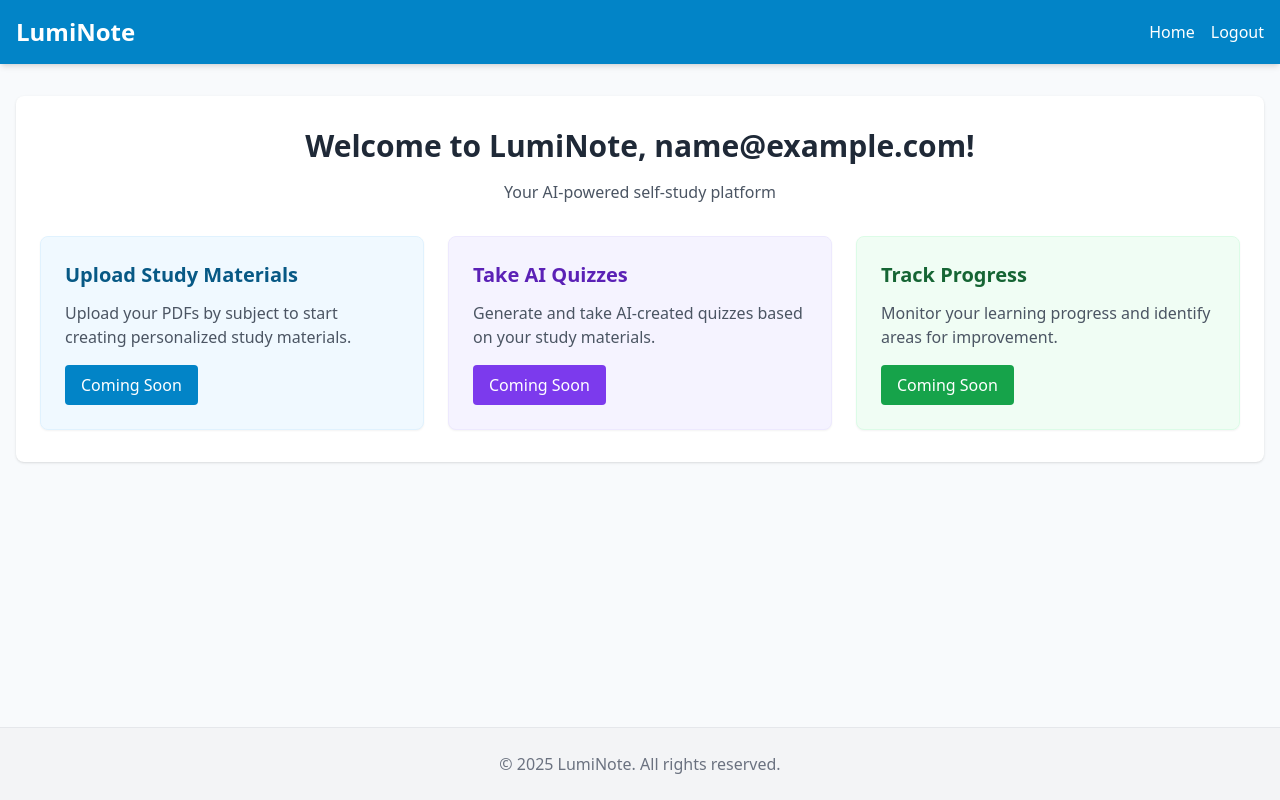
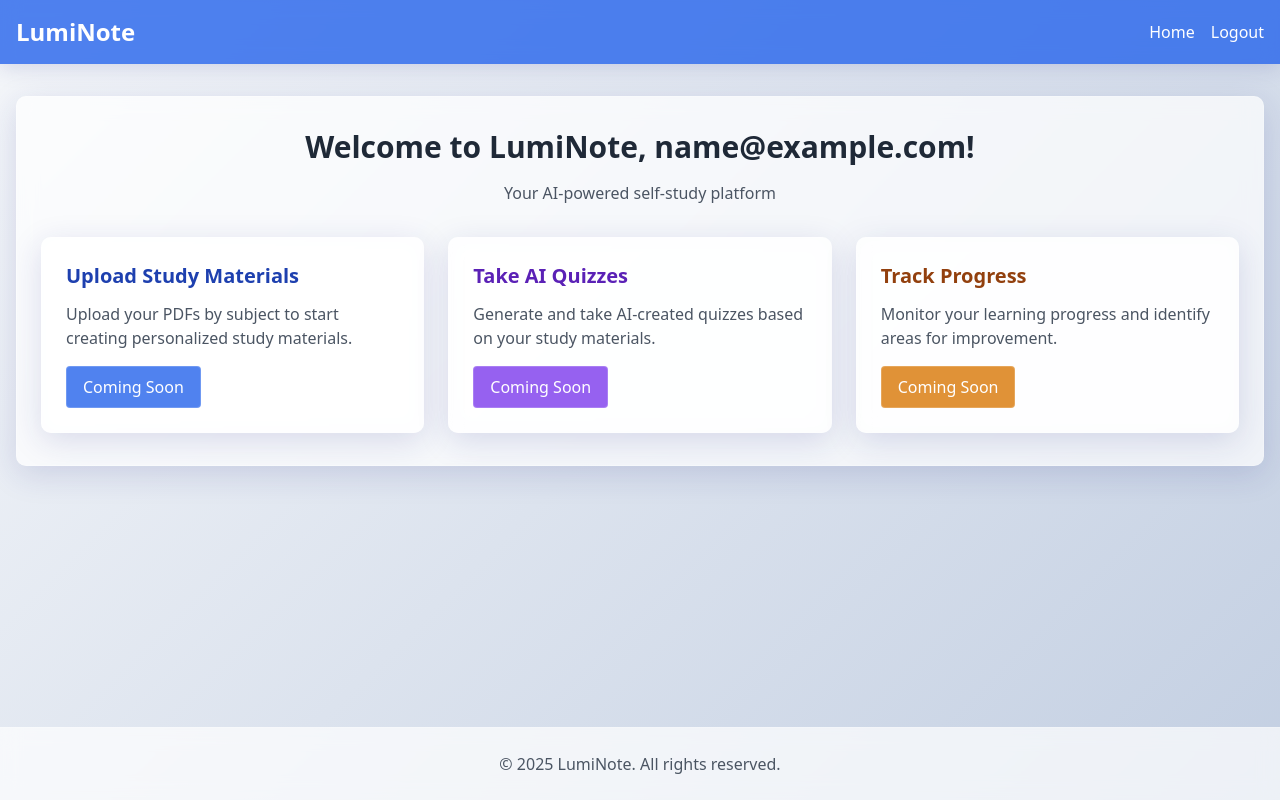
Before and after one commit to sk4ndal-commits/luminote, a Django app: page / in a window 1280 px wide. Run offline with Django 5.2, Linux system fonts and the light colour scheme; the visitor is signed in with stand-in values (Sample User, id 1); some libraries are stand-ins or nearby versions.

```diff
--- a/templates/base.html
+++ b/templates/base.html
@@ -12,16 +12,16 @@
                 extend: {
                     colors: {
                         primary: {
-                            50: '#f0f9ff',
-                            100: '#e0f2fe',
-                            200: '#bae6fd',
-                            300: '#7dd3fc',
-                            400: '#38bdf8',
-                            500: '#0ea5e9',
-                            600: '#0284c7',
-                            700: '#0369a1',
-                            800: '#075985',
-                            900: '#0c4a6e',
+                            50: '#eff6ff',
+                            100: '#dbeafe',
+                            200: '#bfdbfe',
+                            300: '#93c5fd',
+                            400: '#60a5fa',
+                            500: '#3b82f6',
+                            600: '#2563eb',
+                            700: '#1d4ed8',
+                            800: '#1e40af',
+                            900: '#1e3a8a',
                         },
                         secondary: {
                             50: '#f5f3ff',
@@ -44,28 +44,71 @@
         body {
             background-color: #f8fafc;
             color: #334155;
+            background-image: linear-gradient(135deg, #f5f7fa 0%, #c3cfe2 100%);
+        }
+
+        .glass-card {
+            background: rgba(255, 255, 255, 0.7);
+            backdrop-filter: blur(10px);
+            -webkit-backdrop-filter: blur(10px);
+            border: 1px solid rgba(255, 255, 255, 0.18);
+            box-shadow: 0 8px 32px 0 rgba(31, 38, 135, 0.15);
+            border-radius: 10px;
+            transition: all 0.3s ease;
+        }
+
+        .glass-card:hover {
+            transform: translateY(-5px);
+            box-shadow: 0 12px 40px 0 rgba(31, 38, 135, 0.25);
+        }
+
+        .glass-header {
+            background: rgba(37, 99, 235, 0.8);
+            backdrop-filter: blur(10px);
+            -webkit-backdrop-filter: blur(10px);
+            box-shadow: 0 4px 20px 0 rgba(31, 38, 135, 0.15);
+        }
+
+        .glass-footer {
+            background: rgba(255, 255, 255, 0.7);
+            backdrop-filter: blur(10px);
+            -webkit-backdrop-filter: blur(10px);
+            border-top: 1px solid rgba(255, 255, 255, 0.18);
+        }
+
+        .glass-button {
+            background: rgba(37, 99, 235, 0.8);
+            backdrop-filter: blur(4px);
+            -webkit-backdrop-filter: blur(4px);
+            border: 1px solid rgba(255, 255, 255, 0.18);
+            transition: all 0.3s ease;
+        }
+
+        .glass-button:hover {
+            background: rgba(29, 78, 216, 0.9);
+            transform: translateY(-2px);
         }
     </style>
 </head>
 <body>
     <div class="min-h-screen flex flex-col">
         <!-- Header -->
-        <header class="bg-primary-600 text-white shadow-md">
+        <header class="glass-header text-white">
             <div class="container mx-auto px-4 py-4 flex justify-between items-center">
                 <a href="{% url 'home' %}" class="text-2xl font-bold">LumiNote</a>
                 <nav>
                     <ul class="flex space-x-4">
                         {% if user.is_authenticated %}
-                            <li><a href="{% url 'home' %}" class="hover:text-primary-200">Home</a></li>
+                            <li><a href="{% url 'home' %}" class="hover:text-primary-200 transition">Home</a></li>
                             <li>
                                 <form method="post" action="{% url 'logout' %}" class="inline">
                                     {% csrf_token %}
-                                    <button type="submit" class="hover:text-primary-200 bg-transparent border-none p-0 m-0 cursor-pointer">Logout</button>
+                                    <button type="submit" class="hover:text-primary-200 bg-transparent border-none p-0 m-0 cursor-pointer transition">Logout</button>
                                 </form>
                             </li>
                         {% else %}
-                            <li><a href="{% url 'login' %}" class="hover:text-primary-200">Login</a></li>
-                            <li><a href="{% url 'register' %}" class="hover:text-primary-200">Register</a></li>
+                            <li><a href="{% url 'login' %}" class="hover:text-primary-200 transition">Login</a></li>
+                            <li><a href="{% url 'register' %}" class="hover:text-primary-200 transition">Register</a></li>
                         {% endif %}
                     </ul>
                 </nav>
@@ -78,8 +121,8 @@
         </main>
 
         <!-- Footer -->
-        <footer class="bg-gray-100 border-t border-gray-200">
-            <div class="container mx-auto px-4 py-6 text-center text-gray-500">
+        <footer class="glass-footer">
+            <div class="container mx-auto px-4 py-6 text-center text-gray-600">
                 <p>&copy; {% now "Y" %} LumiNote. All rights reserved.</p>
             </div>
         </footer>
--- a/templates/home.html
+++ b/templates/home.html
@@ -3,7 +3,7 @@
 {% block title %}Home - LumiNote{% endblock %}
 
 {% block content %}
-<div class="bg-white shadow rounded-lg overflow-hidden">
+<div class="glass-card overflow-hidden">
     <div class="px-6 py-8">
         <div class="text-center">
             <h1 class="text-3xl font-bold text-gray-800 mb-4">Welcome to LumiNote, {{ user.email }}!</h1>
@@ -11,26 +11,26 @@
         </div>
 
         <div class="grid grid-cols-1 md:grid-cols-2 lg:grid-cols-3 gap-6 mt-8">
-            <div class="bg-primary-50 p-6 rounded-lg shadow-sm border border-primary-100">
+            <div class="glass-card p-6">
                 <h3 class="text-xl font-semibold text-primary-800 mb-3">Upload Study Materials</h3>
                 <p class="text-gray-600">Upload your PDFs by subject to start creating personalized study materials.</p>
-                <button class="mt-4 px-4 py-2 bg-primary-600 text-white rounded hover:bg-primary-700 transition">
+                <button class="mt-4 px-4 py-2 glass-button text-white rounded">
                     Coming Soon
                 </button>
             </div>
 
-            <div class="bg-secondary-50 p-6 rounded-lg shadow-sm border border-secondary-100">
+            <div class="glass-card p-6">
                 <h3 class="text-xl font-semibold text-secondary-800 mb-3">Take AI Quizzes</h3>
                 <p class="text-gray-600">Generate and take AI-created quizzes based on your study materials.</p>
-                <button class="mt-4 px-4 py-2 bg-secondary-600 text-white rounded hover:bg-secondary-700 transition">
+                <button class="mt-4 px-4 py-2 glass-button text-white rounded" style="background: rgba(124, 58, 237, 0.8);">
                     Coming Soon
                 </button>
             </div>
 
-            <div class="bg-green-50 p-6 rounded-lg shadow-sm border border-green-100">
-                <h3 class="text-xl font-semibold text-green-800 mb-3">Track Progress</h3>
+            <div class="glass-card p-6">
+                <h3 class="text-xl font-semibold text-amber-800 mb-3">Track Progress</h3>
                 <p class="text-gray-600">Monitor your learning progress and identify areas for improvement.</p>
-                <button class="mt-4 px-4 py-2 bg-green-600 text-white rounded hover:bg-green-700 transition">
+                <button class="mt-4 px-4 py-2 glass-button text-white rounded" style="background: rgba(217, 119, 6, 0.8);">
                     Coming Soon
                 </button>
             </div>
```
